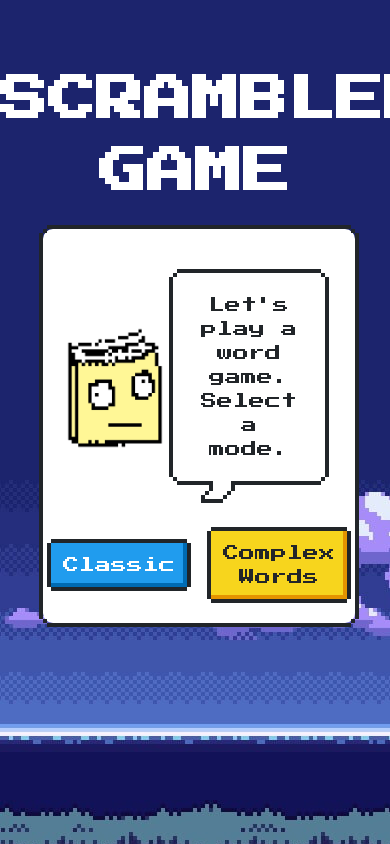
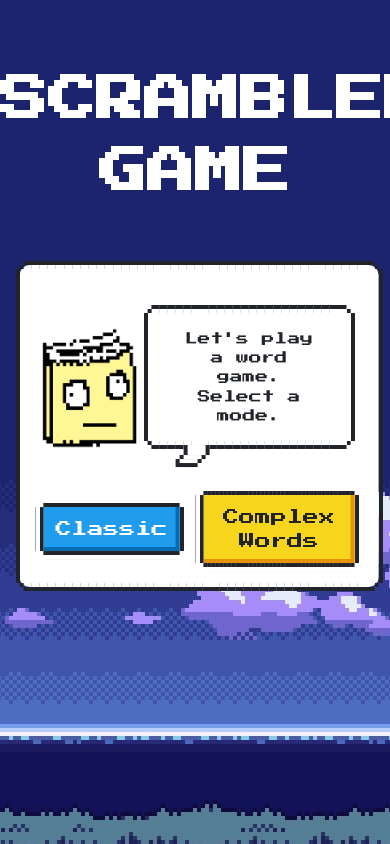
Before and after one commit to xpyrosh/wordscrambler, a React (Create React App) app: page / in a window 390 px wide. Shown: the top 844 px of the page. Built offline with nearby package versions, Linux system fonts and the light colour scheme.

Commit message:
some styling changes

```diff
--- a/src/App.scss
+++ b/src/App.scss
@@ -23,6 +23,18 @@ body {
     left: 50%;
     -ms-transform: translate(-50%, -50%);
     transform: translate(-50%, -50%);
+
+    @media screen and (max-width: 600px) {
+        padding: 1rem !important;
+        width: 92%;
+    }
+}
+
+p {
+    @media screen and (max-width: 600px) {
+        font-size: 0.8rem;
+        margin-bottom: 0.5rem;
+    }
 }
 
 // SCRAMBLER STYLING
@@ -37,12 +49,14 @@ body {
     padding: 1rem 0.5rem;
     display: grid;
     grid-template-columns: 1fr;
-    gap: 1rem;
+    gap: 0.25rem;
     min-width: 0px;
     p {
-        line-height: 0;
         word-wrap: break-word;
-        word-break: break-all;
+    }
+
+    @media screen and (max-width: 600px) {
+        padding: 0.5rem 0.25rem;
     }
 }
 
@@ -82,6 +96,11 @@ textarea {
     &:focus {
         outline: none;
     }
+
+    @media screen and (max-width: 600px) {
+        padding: 0;
+        font-size: 0.85rem;
+    }
 }
 
 .match {
--- a/src/components/Dialog.js
+++ b/src/components/Dialog.js
@@ -10,12 +10,7 @@ const Dialog = ({ message, mascot, pronunciation }) => {
             />
             <div className="nes-balloon from-left">
                 <p>{message}</p>
-                {pronunciation && (
-                    <>
-                        <br />
-                        <p>It's pronounced.. "{pronunciation}"</p>
-                    </>
-                )}
+                {pronunciation && <p>It's pronounced.. "{pronunciation}"</p>}
             </div>
         </div>
     );
--- a/src/components/Scrambler.js
+++ b/src/components/Scrambler.js
@@ -84,8 +84,16 @@ const Scrambler = ({
                     {/* <button type="button" class="nes-btn is-primary">
                         Hint
                     </button> */}
-                    <p>Guess the sentence! Start typing</p>
-                    <p>The yellow blocks are meant for spaces</p>
+                    <p>Unscramble the puzzle! Start typing.</p>
+                    {mode === "classic" && (
+                        <p>
+                            The{" "}
+                            <span style={{ color: "#ffb74d" }}>
+                                yellow blocks
+                            </span>{" "}
+                            are meant for spaces
+                        </p>
+                    )}
                     <h2>Score: {score}</h2>
                     {words &&
                         words.map((word, index) => {
```
